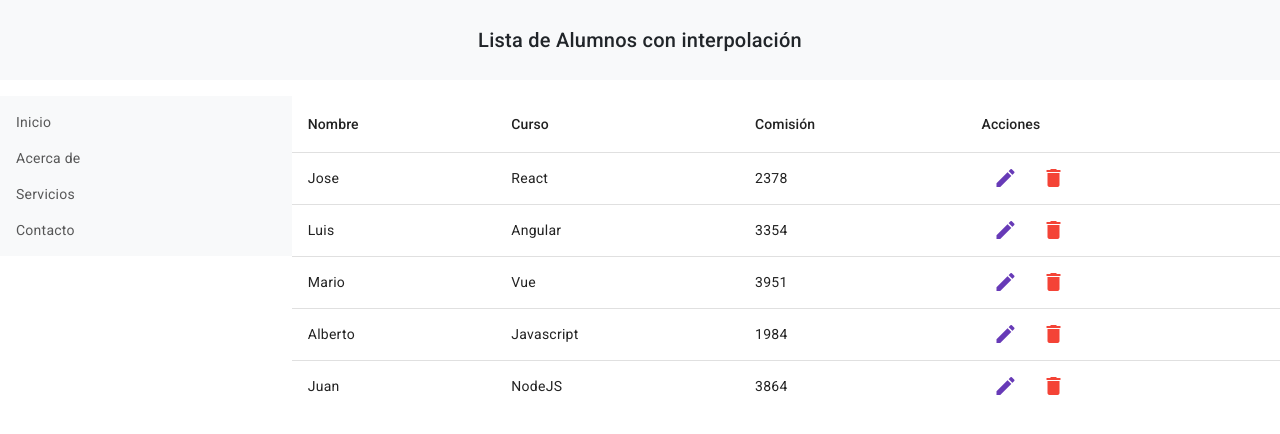
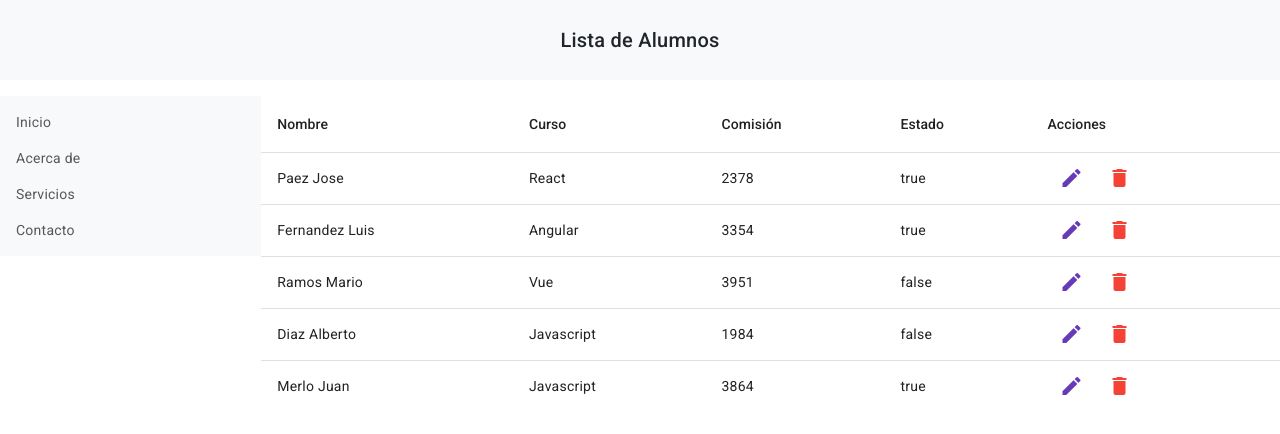
Before and after one commit to MaykoLeo/Coderhouse-Angular-ProyectoFinal, an Angular app: page / in a window 1280 px wide. Shown: the top 434 px of the page. Built offline with nearby package versions, Linux system fonts and the light colour scheme.

Commit message:
pipe nombres

```diff
--- a/src/app/app.module.ts
+++ b/src/app/app.module.ts
@@ -10,6 +10,7 @@ import { BrowserAnimationsModule } from '@angular/platform-browser/animations';
 import { MaterialModule } from './material.module';
 import { EditarAlumnoModalComponent } from './components/editar-alumno-modal/editar-alumno-modal.component';
 import { ReactiveFormsModule } from '@angular/forms';
+import { FormatoApellidoNombrePipe } from './pipes/formato-apellido-nombre.pipe';
 
 
 @NgModule({
@@ -19,6 +20,7 @@ import { ReactiveFormsModule } from '@angular/forms';
     NavbarComponent,
     ContentAreaComponent,
     EditarAlumnoModalComponent,
+    FormatoApellidoNombrePipe,
   ],
   imports: [
     BrowserModule,
--- a/src/app/components/content-area/content-area.component.html
+++ b/src/app/components/content-area/content-area.component.html
@@ -1,7 +1,8 @@
 <table mat-table [dataSource]="dataSource">
     <ng-container matColumnDef="nombre">
         <th mat-header-cell *matHeaderCellDef>Nombre</th>
-        <td mat-cell *matCellDef="let element">{{ element.nombre }}</td>
+        <td mat-cell *matCellDef="let element">{{ element.alumno | formatoApellidoNombre: element.alumno.nombre:
+            element.alumno.apellido }}</td>
     </ng-container>
 
 
@@ -14,6 +15,11 @@
     <ng-container matColumnDef="comision">
         <th mat-header-cell *matHeaderCellDef>Comisión</th>
         <td mat-cell *matCellDef="let element">{{ element.comision }}</td>
+    </ng-container>
+
+    <ng-container matColumnDef="estado">
+        <th mat-header-cell *matHeaderCellDef>Estado</th>
+        <td mat-cell *matCellDef="let element">{{ element.alumno.estado }}</td>
     </ng-container>
 
 
--- a/src/app/components/content-area/content-area.component.ts
+++ b/src/app/components/content-area/content-area.component.ts
@@ -15,23 +15,64 @@ import { EditarAlumnoModalComponent } from '../editar-alumno-modal/editar-alumno
 export class ContentAreaComponent {
   alumnos: Alumno[] = [
     {
-      nombre: 'Jose', curso: 'React', comision: '2378'
+      alumno: {
+        nombre: 'Jose',
+        apellido: 'Paez',
+        correo: 'jose@gmail.com',
+        estado: true,
+        fechaRegistro: new Date(2022, 6, 3),
+      },
+      curso: 'React',
+      comision: '2378'
     },
     {
-      nombre: 'Luis', curso: 'Angular', comision: '3354'
+      alumno: {
+        nombre: 'Luis',
+        apellido: 'Fernandez',
+        correo: 'Luis@gmail.com',
+        estado: true,
+        fechaRegistro: new Date(2023, 0, 28),
+      },
+      curso: 'Angular',
+      comision: '3354'
     },
     {
-      nombre: 'Mario', curso: 'Vue', comision: '3951'
+      alumno: {
+        nombre: 'Mario',
+        apellido: 'Ramos',
+        correo: 'Mario@gmail.com',
+        estado: false,
+        fechaRegistro: new Date(2021, 10, 16),
+      },
+      curso: 'Vue',
+      comision: '3951'
     },
     {
-      nombre: 'Alberto', curso: 'Javascript', comision: '1984'
+      alumno: {
+        nombre: 'Alberto',
+        apellido: 'Diaz',
+        correo: 'Alberto@gmail.com',
+        estado: false,
+        fechaRegistro: new Date(2022, 8, 2),
+      },
+      curso: 'Javascript',
+      comision: '1984'
     },
     {
-      nombre: 'Juan', curso: 'NodeJS', comision: '3864'
+      alumno: {
+        nombre: 'Juan',
+        apellido: 'Merlo',
+        correo: 'Juan@gmail.com',
+        estado: true,
+        fechaRegistro: new Date(2022, 11, 24),
+      },
+      curso: 'Javascript',
+      comision: '3864'
     },
+
   ];
   dataSource: MatTableDataSource<Alumno> = new MatTableDataSource<Alumno>(this.alumnos)
-  columnas: string[] = ['nombre', 'curso', 'comision', 'acciones']
+  columnas: string[] = ['nombre', 'curso', 'comision', 'estado', 'acciones']
 
   constructor(
     private dialog: MatDialog
--- a/src/app/components/toolbar/toolbar.component.ts
+++ b/src/app/components/toolbar/toolbar.component.ts
@@ -6,5 +6,5 @@ import { Component } from '@angular/core';
   styleUrls: ['./toolbar.component.css']
 })
 export class ToolbarComponent {
-  titulo: string = "Lista de Alumnos con interpolación"
+  titulo: string = "Lista de Alumnos"
 }
--- a/src/app/models/alumno.ts
+++ b/src/app/models/alumno.ts
@@ -1,5 +1,6 @@
+import { usuario } from './usuario';
 export interface Alumno {
-    nombre: string;
+    alumno: usuario;
     curso: string,
     comision: string;
 }
--- /dev/null
+++ b/src/app/models/usuario.ts
@@ -0,0 +1,7 @@
+export interface usuario {
+    nombre: string;
+    apellido: string;
+    correo: string;
+    estado: boolean;
+    fechaRegistro: Date;
+}
--- /dev/null
+++ b/src/app/pipes/formato-apellido-nombre.pipe.ts
@@ -0,0 +1,19 @@
+import { Pipe, PipeTransform } from '@angular/core';
+import { Alumno } from '../models/alumno';
+import { usuario } from '../models/usuario';
+
+
+@Pipe({
+  name: 'formatoApellidoNombre'
+})
+export class FormatoApellidoNombrePipe implements PipeTransform {
+
+  transform(formatoNombre: string, nombre: string, apellido: string): string {
+    let res: string;
+
+    res = `${apellido} ${nombre}`
+
+    return res;
+  }
+
+}
```
Also changed, not shown: 1 other file (tests, documents, lock files or other folders).
